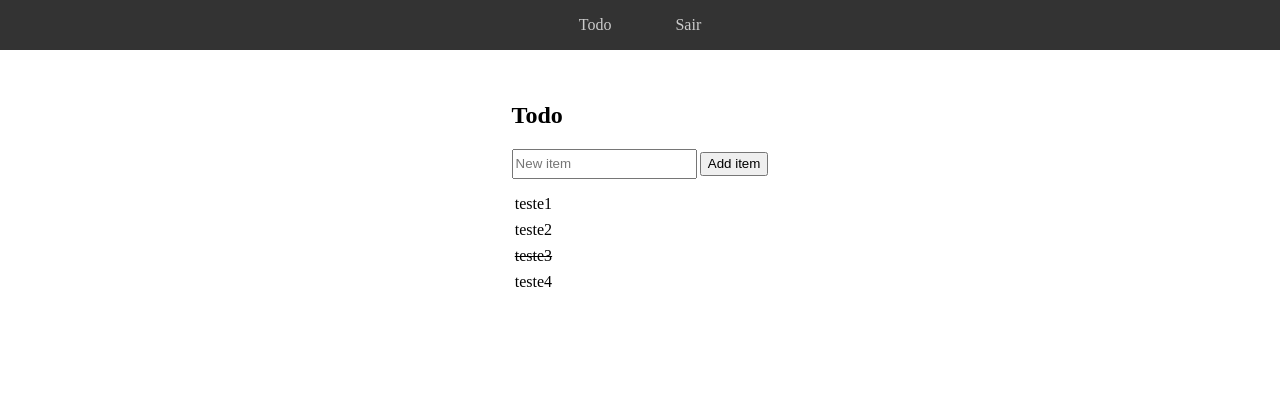
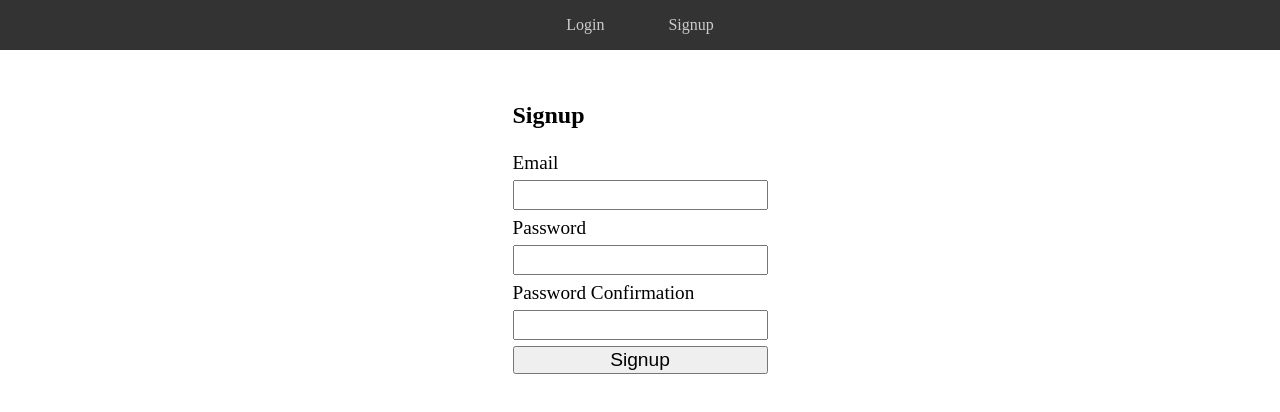
Before and after one commit to luisphelipe/react-todo, a React (Create React App) app: page /signup in a window 1280 px wide. Before the commit this address led to /. Shown: the top 412 px of the page. Built offline with nearby package versions, Linux system fonts and the light colour scheme.

Commit message:
WIP: working on signup

```diff
--- a/src/App.js
+++ b/src/App.js
@@ -19,22 +19,15 @@ class App extends React.Component {
     super(props)
     this.state = {
       auth: {
-        isAuthenticated: true,
-        authenticate(cb) {
-          this.isAuthenticated = true;
-          setTimeout(cb, 100); // fake async
-        },
-        signout(cb) {
-          this.isAuthenticated = false;
-          setTimeout(cb, 100);
-        }
+        isAuthenticated: false
       }
     }
 
     this.toggleAuth = this.toggleAuth.bind(this)
   }
 
-  toggleAuth() {
+  toggleAuth(email="email", password="password") {
+    console.log(email, password)
     this.setState((prevState) => {
       return { auth: { isAuthenticated: !prevState.auth.isAuthenticated }}
     })
@@ -69,7 +62,8 @@ class App extends React.Component {
               <GuestRoute
                 path="/signup/"
                 component={Signup}
-                isNotLoggedIn={!this.state.auth.isAuthenticated} />
+                isNotLoggedIn={!this.state.auth.isAuthenticated}
+                submitSignup={this.toggleAuth} />
             </main>
           </div>
         </Router>
--- a/src/Components/Signup.js
+++ b/src/Components/Signup.js
@@ -1,21 +1,66 @@
 import React from 'react'
 
 
-function Signup() {
+class Signup extends React.Component {
+  constructor(props){
+    super(props)
+
+    this.state = {
+      email: '',
+      password: '',
+      passwordConfirmation: ''
+    }
+  }
+
+  submitSignup = (event) => {
+    event.preventDefault()
+
+    this.props.submitSignup(this.state.email, this.state.password)
+  }
+
+  updateEmail = (event) => {
+    this.setState({ email: event.target.value })
+  }
+
+  updatePassword = (event) => {
+    this.setState({ password: event.target.value })
+  }
+
+  updatePasswordConfirmation = (event) => {
+    this.setState({ passwordConfirmation: event.target.value })
+  }
+
+  render() {
     return (
       <div>
         <h2>Signup</h2>
         <div className="form">
           <label htmlFor="email">Email</label>
-        <input type="text" name="email" id="email"/>
+          <input
+            type="text"
+            name="email"
+            id="email"
+            onChange={(event) => this.updateEmail(event)} />
+
           <label htmlFor="password">Password</label>
-        <input type="password" name="password" id="password"/>
+          <input
+            type="password"
+            name="password"
+            id="password"
+            onChange={(event) => this.updatePassword(event)} />
+
           <label htmlFor="password_confirmation">Password Confirmation</label>
-        <input type="password" name="password_confirmation" id="password_confirmation"/>
-        <input type="submit" value="Signup"/>
+          <input
+            type="password"
+            name="password_confirmation"
+            id="password_confirmation"
+            onChange={(event) => this.updatePasswordConfirmation(event)} />
+
+          <input type="submit" value="Signup" onClick={(event) => this.submitSignup(event)} />
         </div>
       </div>
-  );
+    )
+  }
 }
 
 export default Signup;
```
Lines whose indentation alone changed are shown as unchanged.
